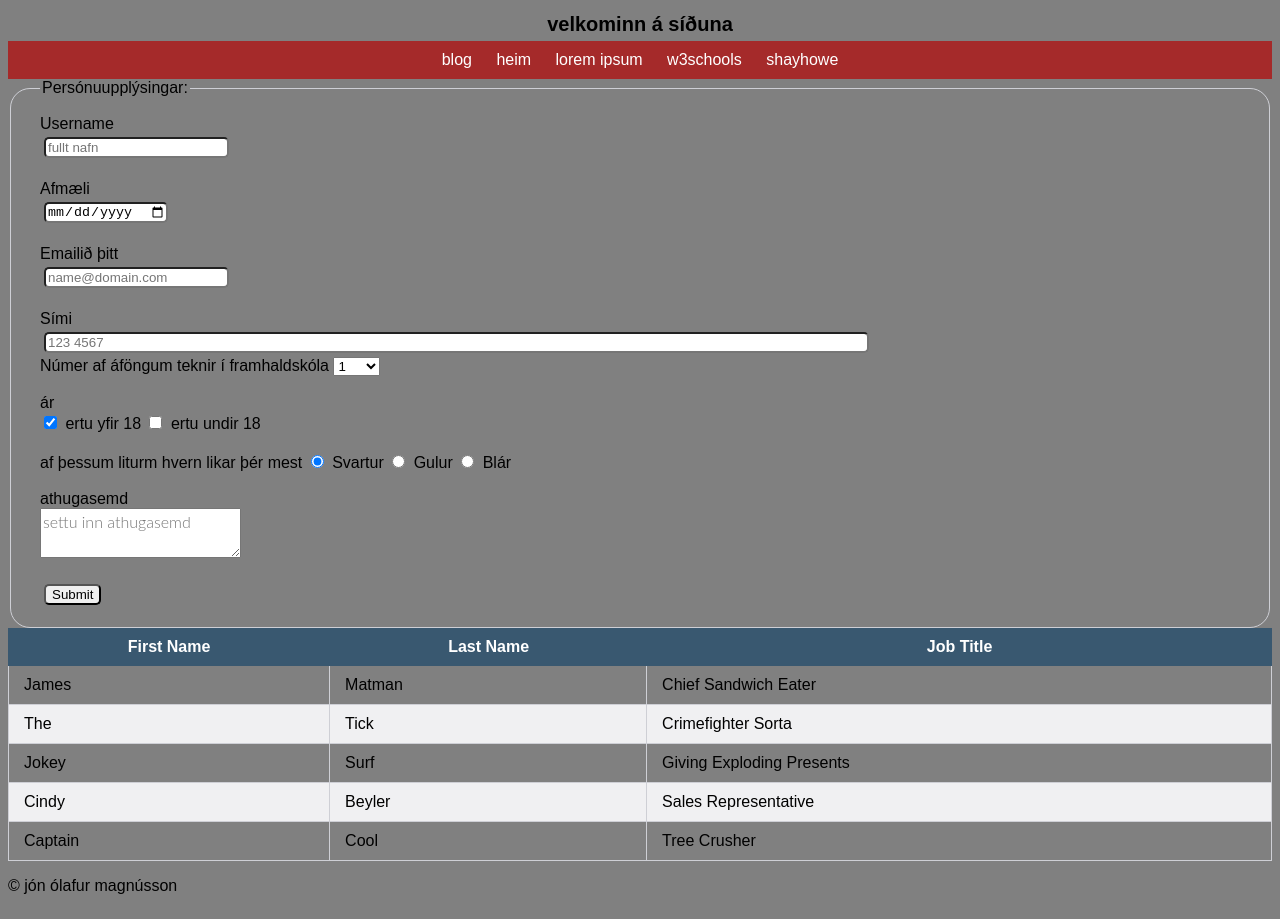
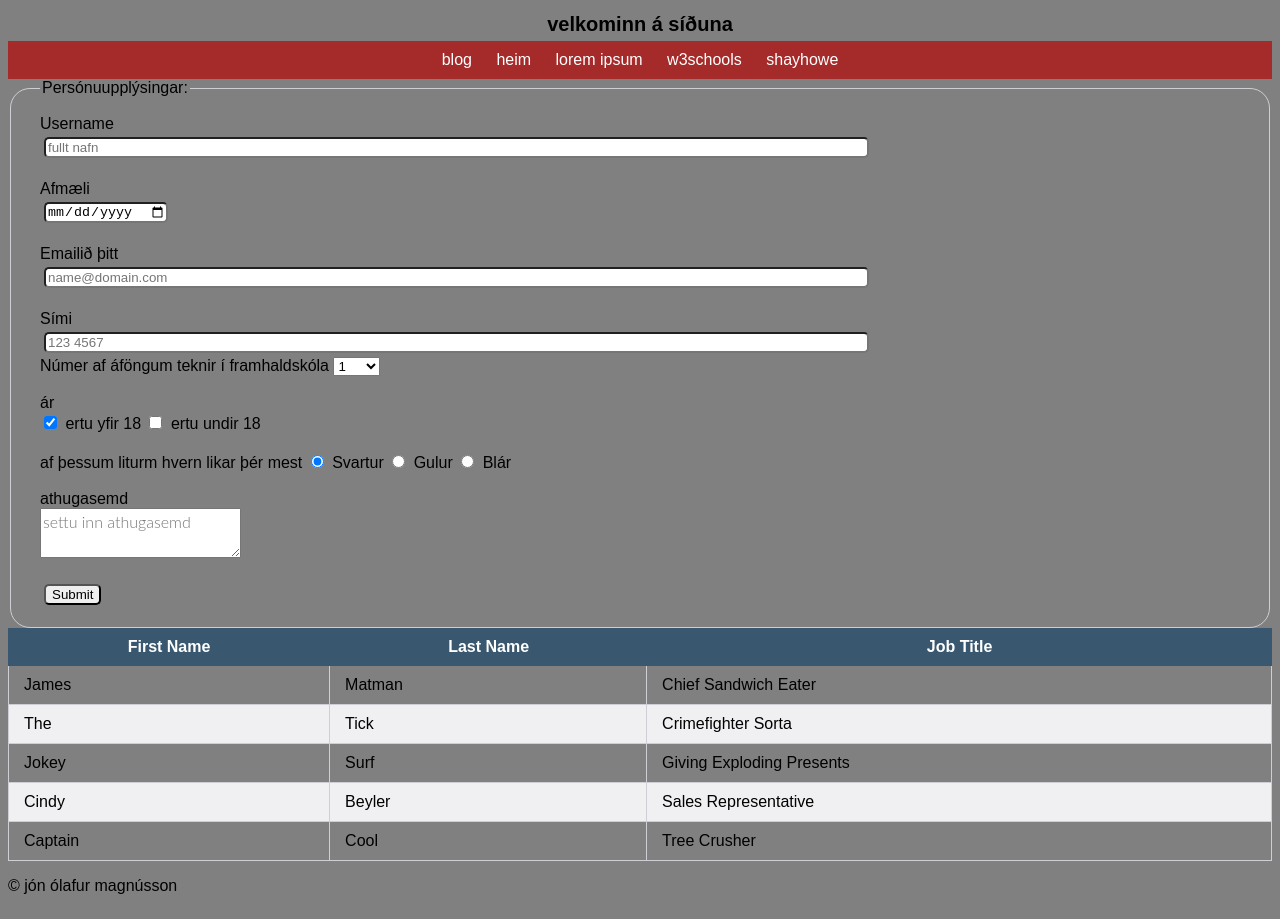
Before and after one commit to jonolimagnus/verkefni-6, a Jekyll site: the page built from index.html, in a window 1280 px wide. Built offline with Jekyll 4.4.1, drawn with Linux system fonts in a browser that asks for light colours.

Commit message:
Update index.html

```diff
--- a/index.html
+++ b/index.html
@@ -17,13 +17,13 @@ title: home
       <fieldset>
         <legend> Persónuupplýsingar: </legend>
         <label for="username">Username</label><br>
-        <input type="text" name="username" id="username" placeholder="fullt nafn" width="100%" required=""><br><br>
+        <input type="text" name="username" id="username" placeholder="fullt nafn" size="100%" required=""><br><br>
 
         <label for="birthday">Afmæli</label><br>
         <input type="date" name="birthday" required="" /><br><br>
 
         <label for="email-address">Emailið þitt</label><br>
-        <input type="email" name="email-address" placeholder="name@domain.com" required /><br><br>
+        <input type="email" name="email-address" placeholder="name@domain.com" size="100%" required /><br><br>
 
         <label for="phone-number">Sími</label><br>
         <input type="tel" name="phone-number" placeholder="123 4567" required="" size="100%"><br>
```
